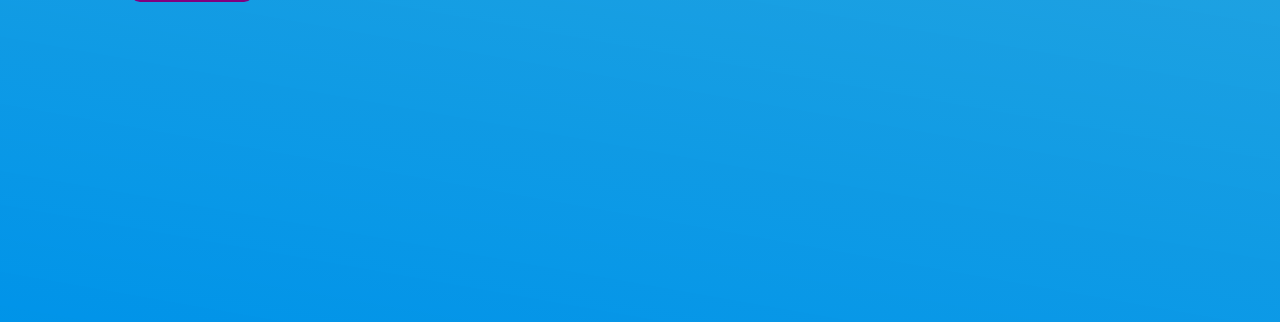
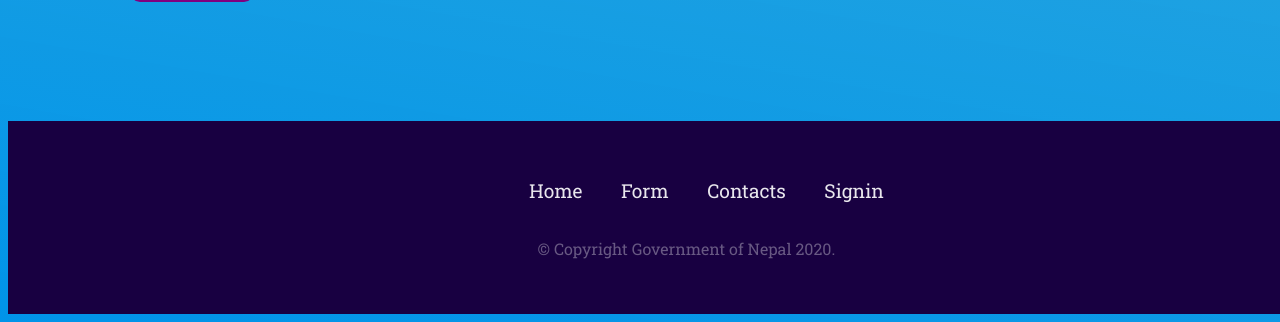
Before and after one commit to Aashish-Lam/E-Government-project, a PHP site: page / in a window 1280 px wide; the page is wider, and only the part inside the window is pictured. Shown: the part 494-816 px from the top of that part. Run offline with PHP 8.4, Linux system fonts and the light colour scheme; data that the repository does not hold is empty; some libraries are stand-ins or nearby versions.

Commit message:
Added a footer

```diff
--- /dev/null
+++ b/footer.css
@@ -0,0 +1,40 @@
+footer p {
+  padding: 0;
+  font-size: 0.8em;
+  color: hsla(0, 50%, 100%, 0.35);
+  margin: 1em 0;
+  font-size: 1rem;
+}
+footer ul {
+  list-style: none;
+  display: flex;
+  margin: 1em 0;
+}
+footer ul li a {
+  padding: 1em;
+  text-decoration: none;
+  color: rgba(255, 255, 255, 0.904);
+  transition: 100ms;
+}
+footer ul li a:hover {
+  color: var(--primary);
+}
+
+footer {
+  width: 100%;
+  background: #180041;
+  color: #fff;
+  display: grid;
+  place-items: center;
+  padding: 2em;
+  font-size: 1.2rem;
+}
+
+/* Sticky Footer Styling */
+body {
+  min-height: 100vh;
+}
+.sticky-footer {
+  position: sticky;
+  top: 100%;
+}
--- a/footer.php
+++ b/footer.php
@@ -8,13 +8,15 @@
     <link rel="stylesheet" href="footer.css">
 </head>
 <body>
-    <footer>
-        <h1>
-    This is a footer page
-    </h1>
-    <h2>This is made for footer to be include in every project</h2>
-    <h3>Just for checking git </h3>
-    <h1>littey motu</h1>
-    </footer>
+<footer class="sticky-footer">
+        <!-- <h2>Footer Stick to the Bottom</h2> -->
+        <ul>
+            <li><a href="index.php">Home</a></li>
+            <li><a href="birth_form.php">Form</a></li>
+            <li><a href="contact.php">Contacts</a></li>
+            <li><a href="signin.php">Signin</a></li>
+        </ul>
+        <p> © Copyright Government of Nepal 2020.</p>
+</footer>
 </body>
 </html>
--- a/index.php
+++ b/index.php
@@ -45,9 +45,12 @@ if(isset($_SESSION['user_id'])){
 
       </div >
 
-      <footer>
 
-</footer>
+      <?php
+  include_once 'footer.php'
+  ?>
+
+
 
 <script src="script.js"></script>
 
```
